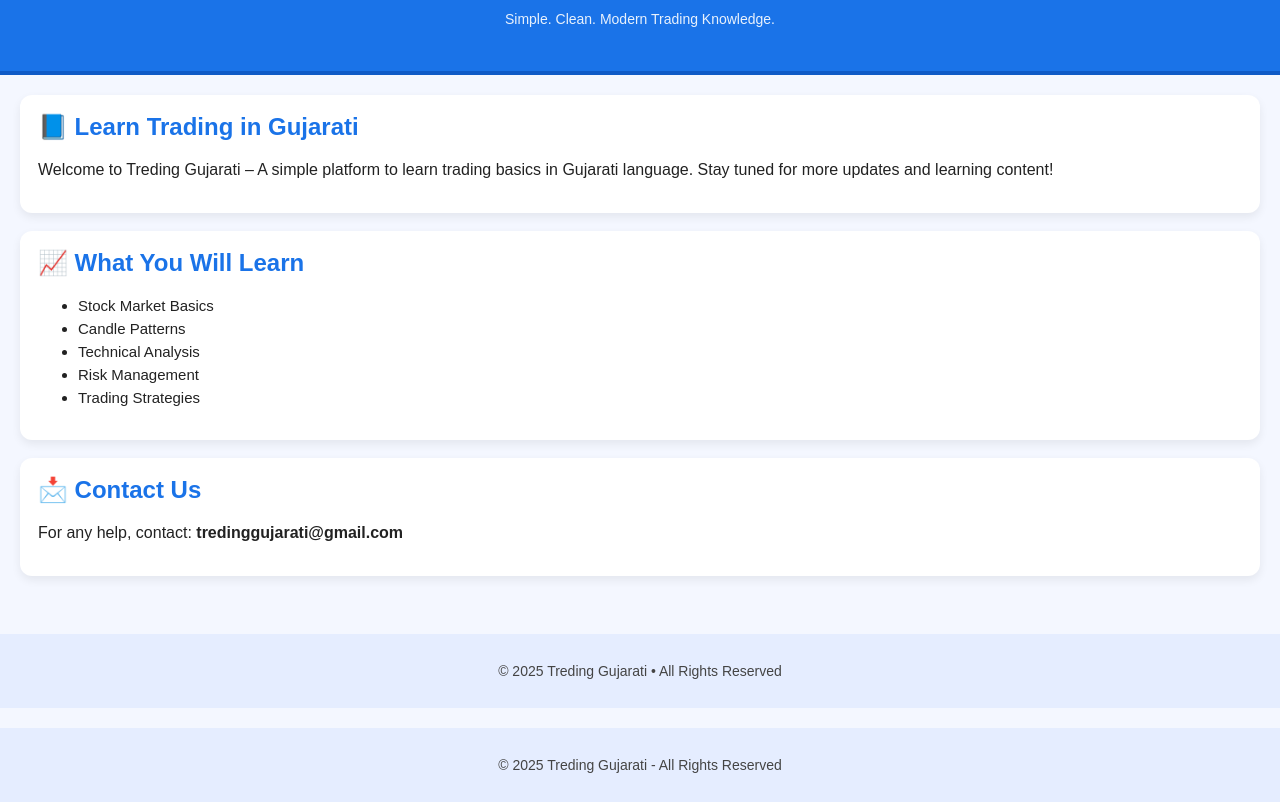
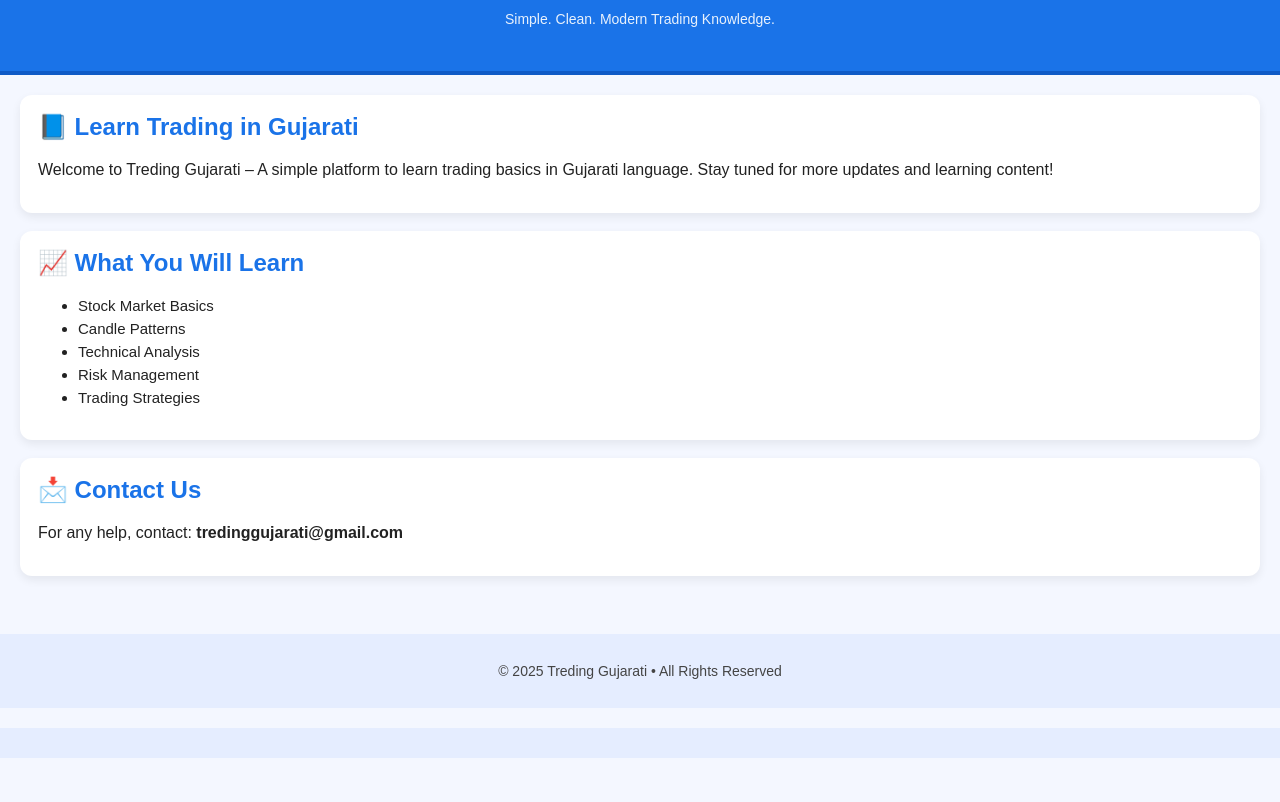
Before and after one commit to gavdahiren01-alt/TredingGujarati.-in, a plain HTML site: page index.html in a window 1280 px wide. Shown: the part 65-867 px from the top of the page. After the commit the page ends 823 px from the top, so only its background shows below. Drawn offline with Linux system fonts and the light colour scheme.

Commit message:
Update index.html

```diff
--- a/index.html
+++ b/index.html
@@ -47,9 +47,6 @@
 </body>
 </html>
 <footer>
-    <p>© 2025 Treding Gujarati - All Rights Reserved</p>
-</footer>
-
 <script src="script.js"></script>
 </body>
 </html>
```
